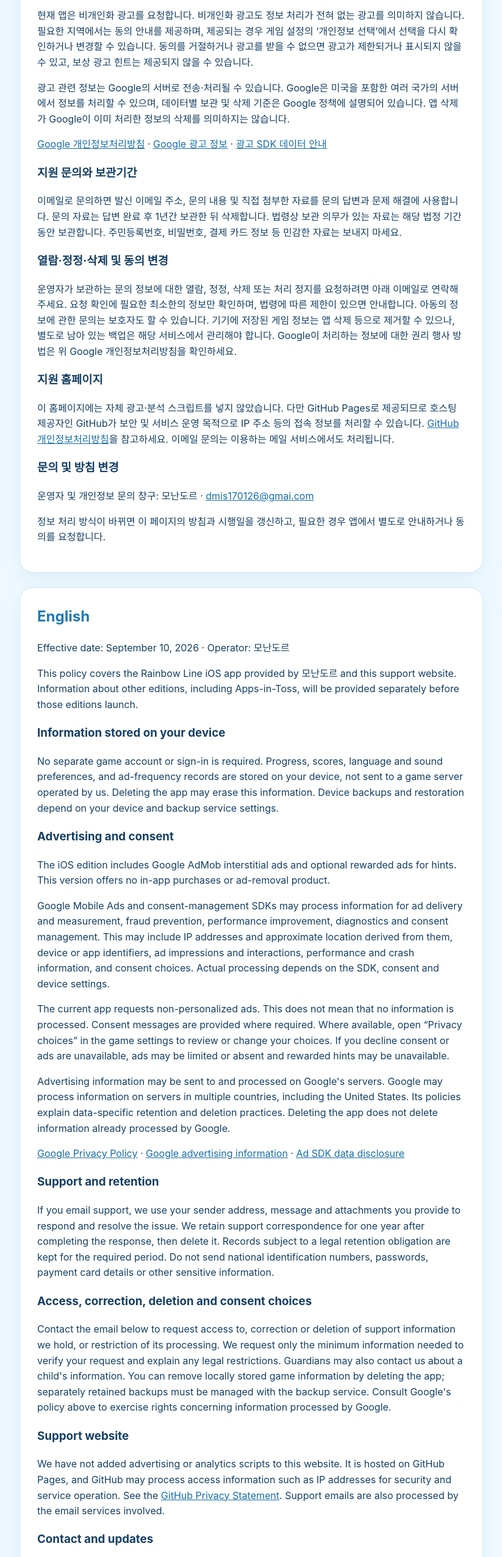
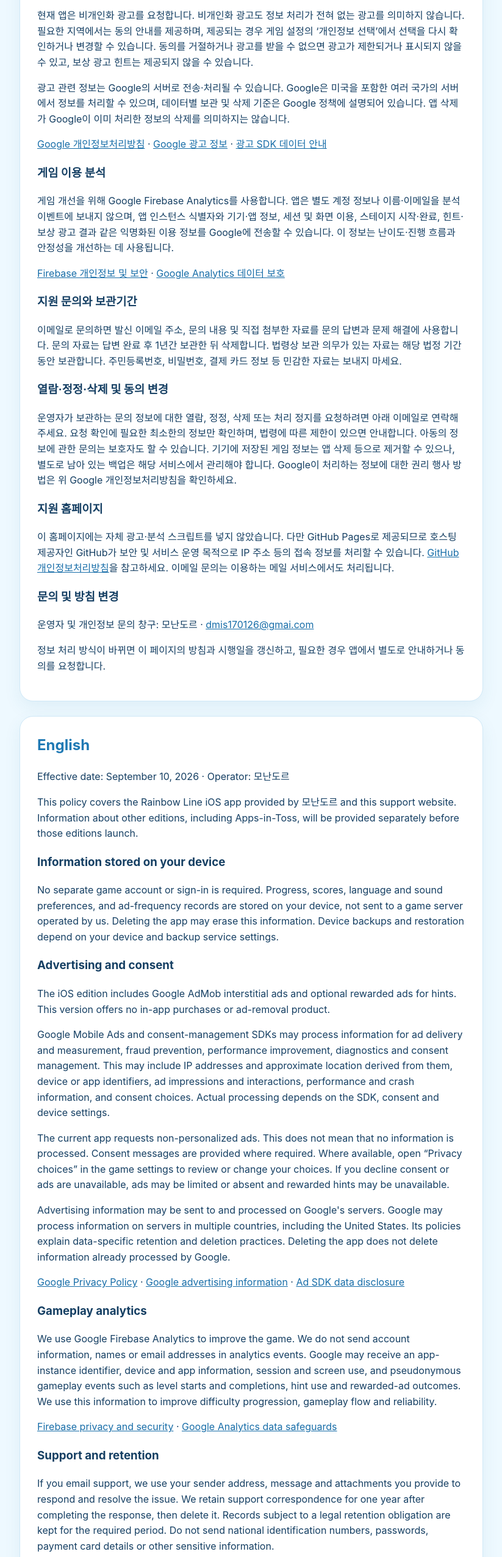
Before and after one commit to DMIS0126/DMIS0126.github.io, a plain HTML site: page privacy/index.html in a window 1280 px wide. Shown: the part 944-3497 px from the top of the page at 61% size, without its empty margins (228-1051 px from the left). Drawn offline with Linux system fonts and the light colour scheme.

Commit message:
Add Firebase analytics privacy disclosure

```diff
--- a/privacy/index.html
+++ b/privacy/index.html
@@ -23,6 +23,9 @@
         <p>현재 앱은 비개인화 광고를 요청합니다. 비개인화 광고도 정보 처리가 전혀 없는 광고를 의미하지 않습니다. 필요한 지역에서는 동의 안내를 제공하며, 제공되는 경우 게임 설정의 ‘개인정보 선택’에서 선택을 다시 확인하거나 변경할 수 있습니다. 동의를 거절하거나 광고를 받을 수 없으면 광고가 제한되거나 표시되지 않을 수 있고, 보상 광고 힌트는 제공되지 않을 수 있습니다.</p>
         <p>광고 관련 정보는 Google의 서버로 전송·처리될 수 있습니다. Google은 미국을 포함한 여러 국가의 서버에서 정보를 처리할 수 있으며, 데이터별 보관 및 삭제 기준은 Google 정책에 설명되어 있습니다. 앱 삭제가 Google이 이미 처리한 정보의 삭제를 의미하지는 않습니다.</p>
         <p><a href="https://policies.google.com/privacy?hl=ko">Google 개인정보처리방침</a> · <a href="https://policies.google.com/technologies/ads?hl=ko">Google 광고 정보</a> · <a href="https://developers.google.com/admob/ios/privacy/data-disclosure?hl=ko">광고 SDK 데이터 안내</a></p>
+        <h3>게임 이용 분석</h3>
+        <p>게임 개선을 위해 Google Firebase Analytics를 사용합니다. 앱은 별도 계정 정보나 이름·이메일을 분석 이벤트에 보내지 않으며, 앱 인스턴스 식별자와 기기·앱 정보, 세션 및 화면 이용, 스테이지 시작·완료, 힌트·보상 광고 결과 같은 익명화된 이용 정보를 Google에 전송할 수 있습니다. 이 정보는 난이도·진행 흐름과 안정성을 개선하는 데 사용됩니다.</p>
+        <p><a href="https://firebase.google.com/support/privacy?hl=ko">Firebase 개인정보 및 보안</a> · <a href="https://support.google.com/analytics/answer/6004245?hl=ko">Google Analytics 데이터 보호</a></p>
         <h3>지원 문의와 보관기간</h3>
         <p>이메일로 문의하면 발신 이메일 주소, 문의 내용 및 직접 첨부한 자료를 문의 답변과 문제 해결에 사용합니다. 문의 자료는 답변 완료 후 1년간 보관한 뒤 삭제합니다. 법령상 보관 의무가 있는 자료는 해당 법정 기간 동안 보관합니다. 주민등록번호, 비밀번호, 결제 카드 정보 등 민감한 자료는 보내지 마세요.</p>
         <h3>열람·정정·삭제 및 동의 변경</h3>
@@ -45,6 +48,9 @@
         <p>The current app requests non-personalized ads. This does not mean that no information is processed. Consent messages are provided where required. Where available, open “Privacy choices” in the game settings to review or change your choices. If you decline consent or ads are unavailable, ads may be limited or absent and rewarded hints may be unavailable.</p>
         <p>Advertising information may be sent to and processed on Google's servers. Google may process information on servers in multiple countries, including the United States. Its policies explain data-specific retention and deletion practices. Deleting the app does not delete information already processed by Google.</p>
         <p><a href="https://policies.google.com/privacy?hl=en">Google Privacy Policy</a> · <a href="https://policies.google.com/technologies/ads?hl=en">Google advertising information</a> · <a href="https://developers.google.com/admob/ios/privacy/data-disclosure?hl=en">Ad SDK data disclosure</a></p>
+        <h3>Gameplay analytics</h3>
+        <p>We use Google Firebase Analytics to improve the game. We do not send account information, names or email addresses in analytics events. Google may receive an app-instance identifier, device and app information, session and screen use, and pseudonymous gameplay events such as level starts and completions, hint use and rewarded-ad outcomes. We use this information to improve difficulty progression, gameplay flow and reliability.</p>
+        <p><a href="https://firebase.google.com/support/privacy?hl=en">Firebase privacy and security</a> · <a href="https://support.google.com/analytics/answer/6004245?hl=en">Google Analytics data safeguards</a></p>
         <h3>Support and retention</h3>
         <p>If you email support, we use your sender address, message and attachments you provide to respond and resolve the issue. We retain support correspondence for one year after completing the response, then delete it. Records subject to a legal retention obligation are kept for the required period. Do not send national identification numbers, passwords, payment card details or other sensitive information.</p>
         <h3>Access, correction, deletion and consent choices</h3>
```
